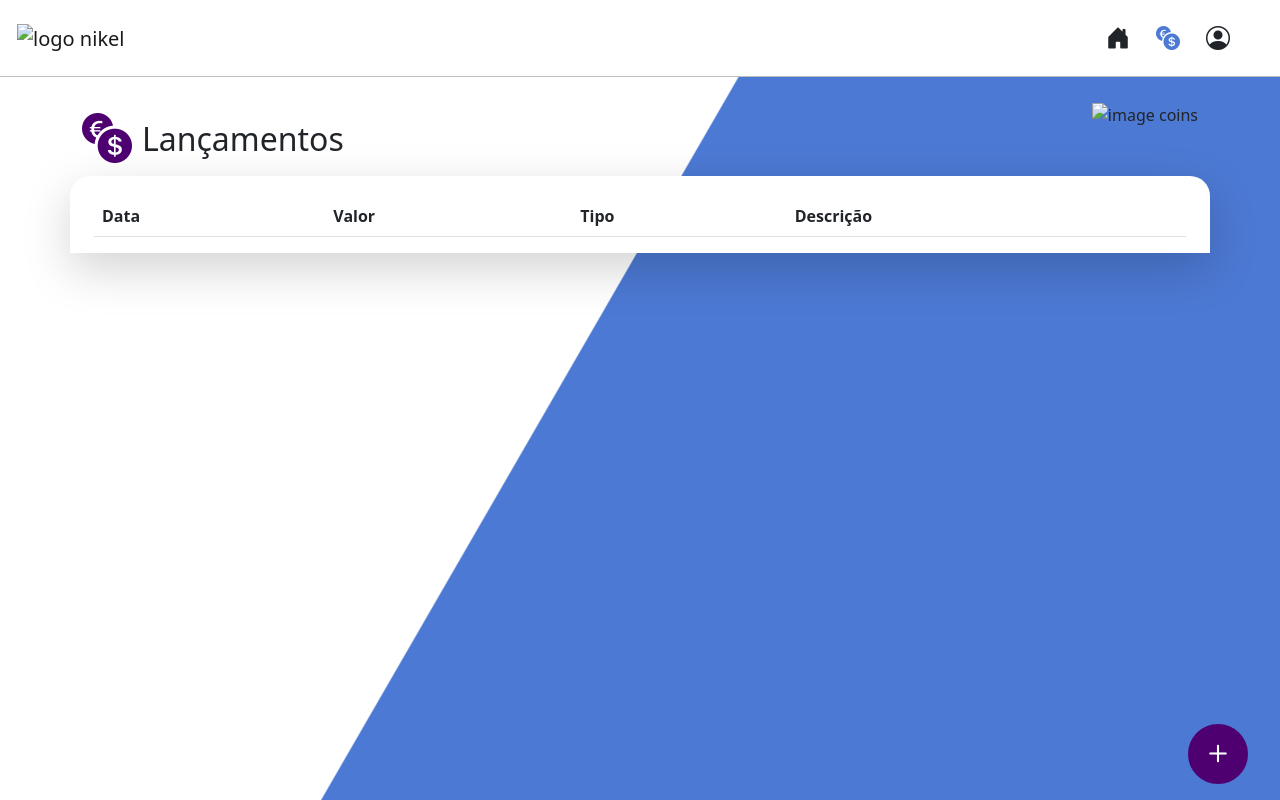
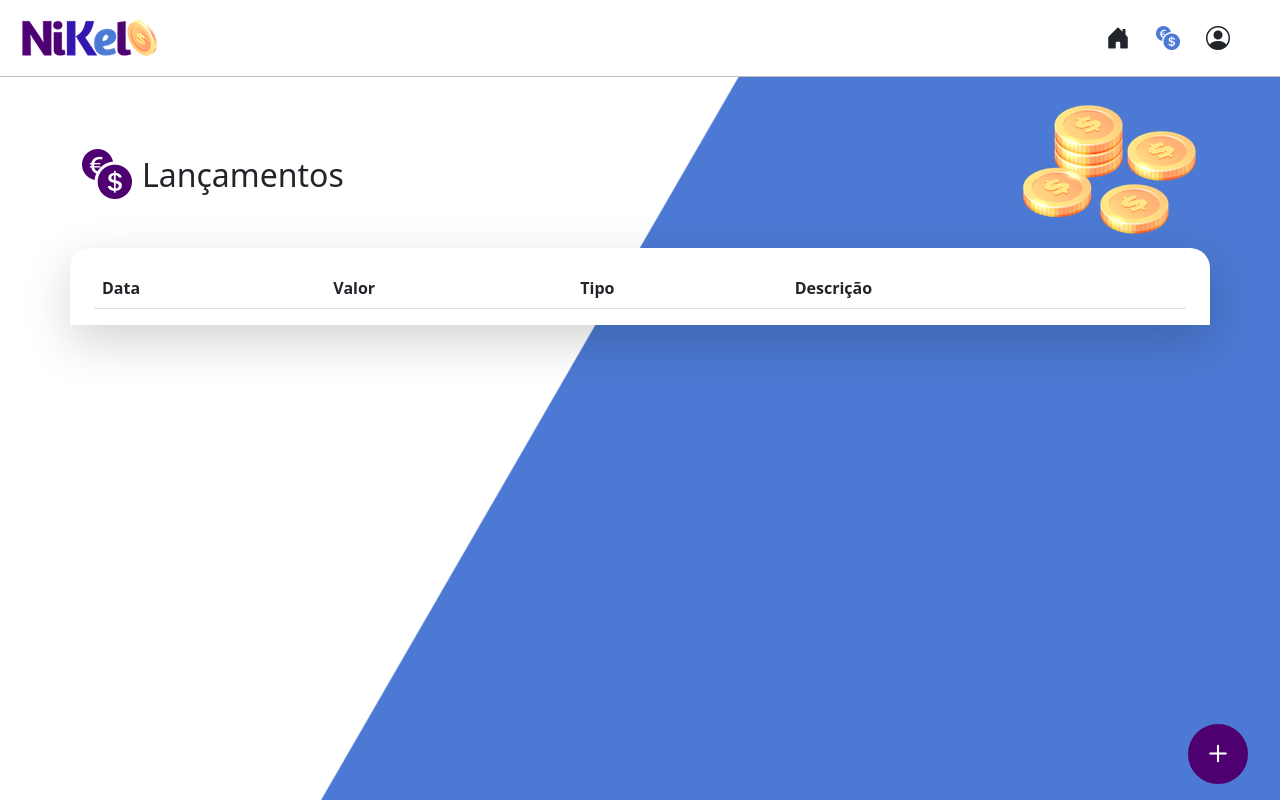
Before and after one commit to jessiemerrow/nikelback2, a plain HTML site: page public/transactions.html in a window 1280 px wide. Drawn offline with nearby package versions, Linux system fonts and the light colour scheme; sample sign-in values are in the browser's storage.

Commit message:
Update transactions.html

```diff
--- a/public/transactions.html
+++ b/public/transactions.html
@@ -14,7 +14,7 @@
         <nav class="navbar navbar-expand navbar-light bg-white">
             <div class="container-fluid">
               <a class="navbar-brand" href="#">
-                  <img src="./assets/images/nikel-small-logo.png" alt="logo nikel" class="img-fluid" srcset="">
+                  <img src="./assets/image/nikel-small-logo.png" alt="logo nikel" class="img-fluid" srcset="">
               </a>
               <button class="navbar-toggler" type="button" data-bs-toggle="collapse" data-bs-target="#navbarSupportedContent" aria-controls="navbarSupportedContent" aria-expanded="false" aria-label="Toggle navigation">
                 <span class="navbar-toggler-icon"></span>
@@ -48,7 +48,7 @@
                 </div>
                 <div class="col d-flex mt-4 justify-content-end">
                     <div>
-                        <img src="./assets/images/coins-small.png" alt="image coins" srcset="">
+                        <img src="./assets/image/coins-small.png" alt="image coins" srcset="">
                     </div>
                 </div>
             </div>
```
